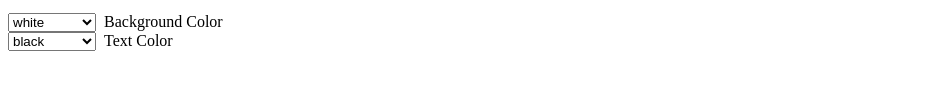
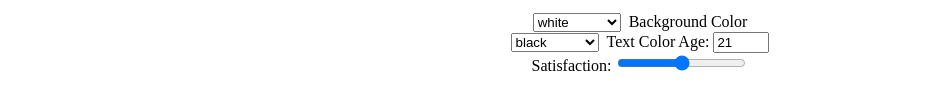
Before and after one commit to AinArras/ainarras.github.io, a plain HTML site: page index.html in a window 1280 px wide. Shown: the part 439-548 px from the top of the page, without its empty margins (0-933 px from the left). Drawn offline with Linux system fonts and the light colour scheme.

Commit message:
Input test

```diff
--- a/index.html
+++ b/index.html
@@ -1,8 +1,8 @@
 <html>
+	<center>
 	<body>
 	<section>
 		<main>
-		<center>
 			<h1 contentEditable>M@B Inc.</h1>
 			<h2 contentEditable>This is my highly <i>professional</i> business website</h2>
 			<p>Hire us to build <i>professional</i> webservices such as this one<p>
@@ -20,7 +20,6 @@
                                 <option value="red">red
                                     <option value="black">black</option>
 	</select>&nbsp;&nbsp;Background Color
-
 	<br>
 	<select name="clr" onchange="document.fgColor=this.options[this.selectedIndex].value" size="1">
     <br>
@@ -33,5 +32,7 @@
                             <option value="red">red
                                 <option value="white">white</option>
 	</select>&nbsp;&nbsp;Text Color
-		</center>
+	Age: <input type="number" size="6" name="age" min="18" max="99" value="21"><br>
+	Satisfaction: <input type="range" size="2" name="satisfaction with our site" min="1" max="5" value="3">
+	</center>
 	</body>
```
